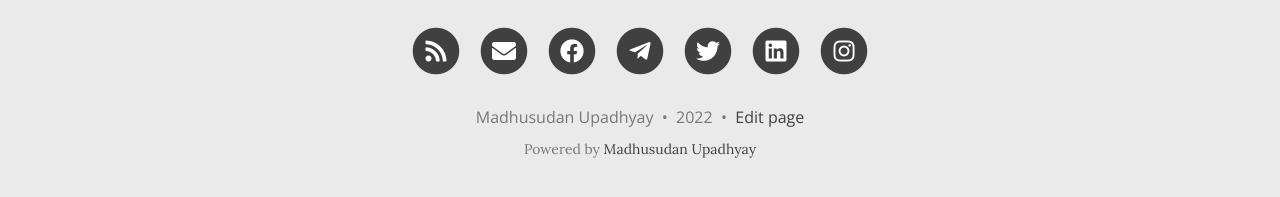
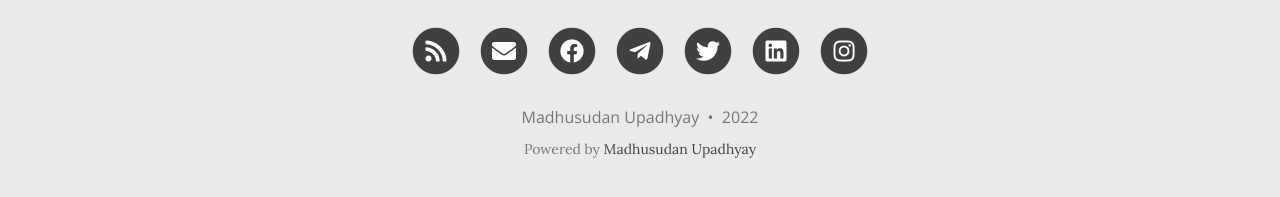
Before and after one commit to adwithme/adwithme.github.io, a Jekyll site: the page built from index.html, in a window 1280 px wide and 900 px high, scrolled down 1970 px. Shown: the part 690-887 px from the top of the window. Built offline with Jekyll 4.4.1, drawn with Linux system fonts in a browser that asks for light colours; nearby versions of some CDN libraries; the list of posts is cut into pages by our own code; comment, search, counter and statistics services are not loaded.

Commit message:
Footer.html change

```diff
--- a/_includes/footer.html
+++ b/_includes/footer.html
@@ -31,12 +31,6 @@
         {% endif %}
       {% endif%}
 
-      {% if site.edit_page_button and site.github.repository_url %}
-        &nbsp;&bull;&nbsp;
-        <a title="Edit this page on GitHub" href="{{ site.github.repository_url }}/edit/{{ site.github.source.branch }}/{{ page.path }}" class="text_muted">Edit page</a>
-       {% endif%}
-
-      </p>
       {% unless site.remove-ads %}<p class="theme-by text-muted">
         Powered by
         <a href="https://Madhusudanupadhyay.com.np">Madhusudan Upadhyay</a>
```
